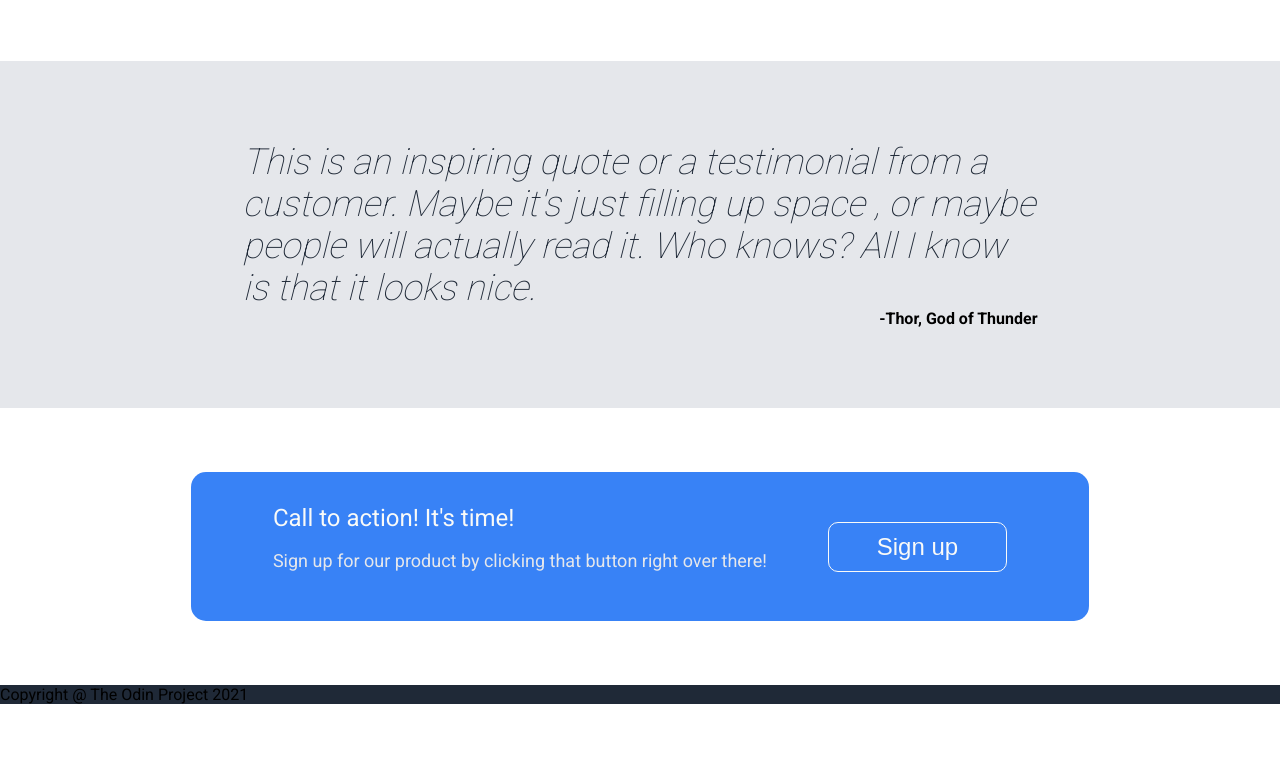
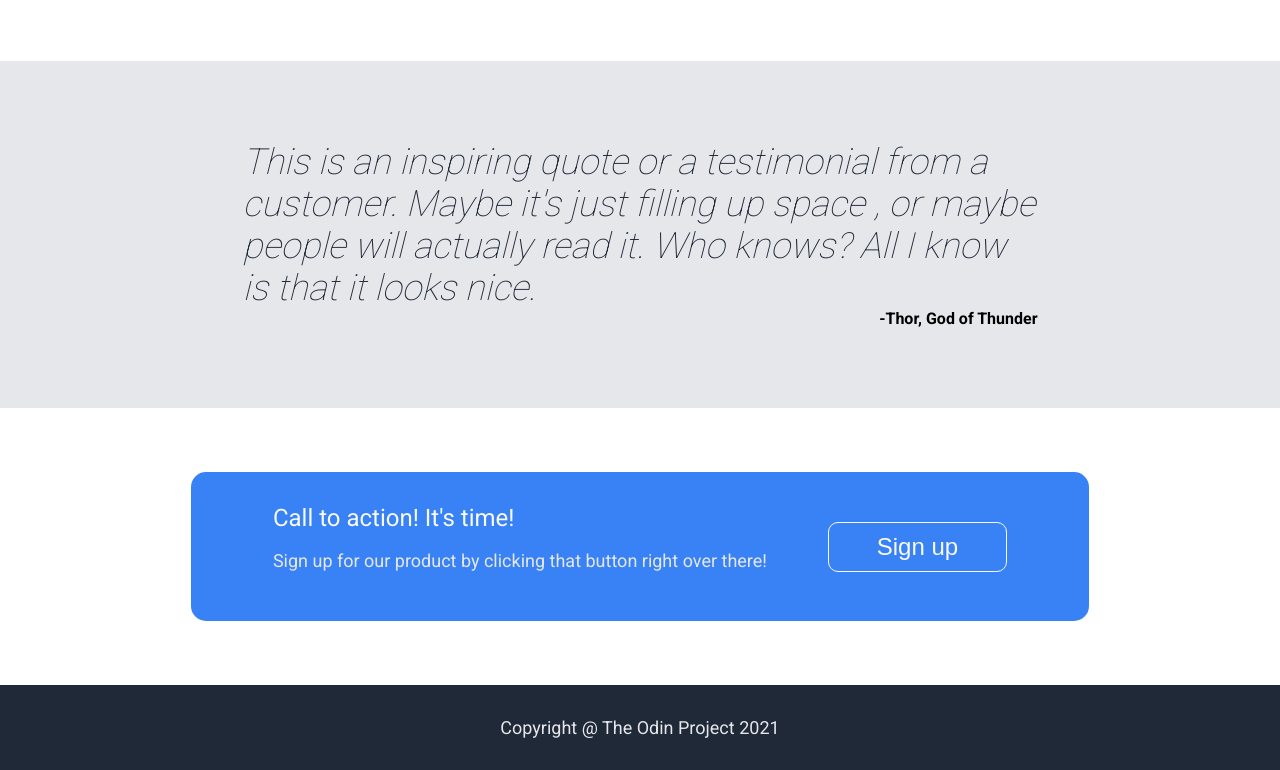
Before and after one commit to jmortada/landing-page, a plain HTML site: page index.html in a window 1280 px wide. Shown: the part 830-1600 px from the top of the page. Before the commit the page ends 1534 px from the top, so only its background shows below. Drawn offline with Linux system fonts and the light colour scheme.

Commit message:
styled the footer of the page

```diff
--- a/styles.css
+++ b/styles.css
@@ -28,7 +28,7 @@ ul{
     font-weight: 900;
     margin-top: 0;
 }
-.hsub,a,.action p{
+.hsub,a,footer,.action p{
     font-size: 18px;
     color: #e5e7eb;
     text-decoration: none;
@@ -105,3 +105,7 @@ button{
     border: 1px solid #f9faf8;
     height: fit-content;
 }
+footer{
+    text-align: center;
+    padding: 32px 0;
+}
```
